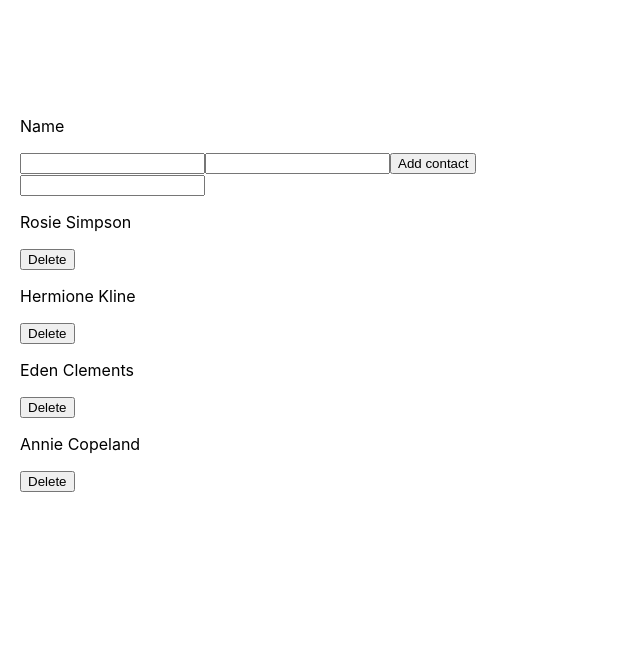
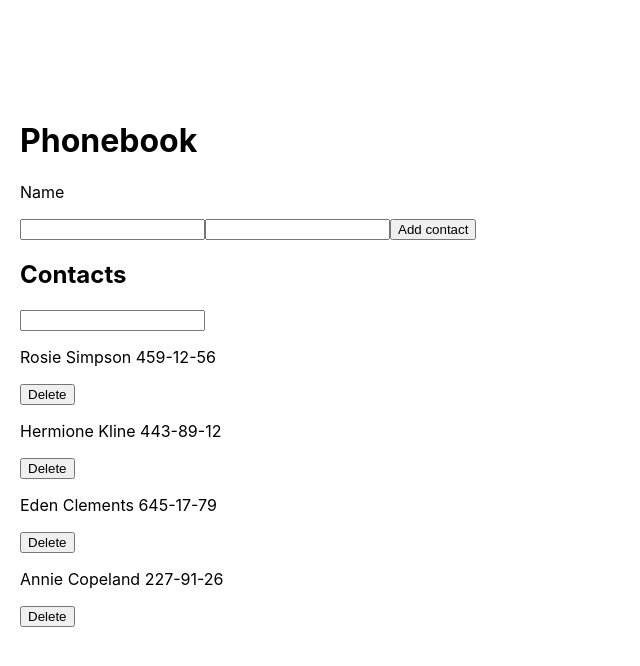
Before and after one commit to IVS737/goit-react-hw-03-phonebook, a React (Create React App) app: page / in a window 1280 px wide. Shown: the top 666 px of the page, without its empty margins (0-640 px from the left). Built offline with nearby package versions, Linux system fonts and the light colour scheme.

Commit message:
fix: change code

```diff
--- a/src/components/App.jsx
+++ b/src/components/App.jsx
@@ -36,16 +36,29 @@ export class App extends Component {
       contacts: prevState.contacts.filter(contact => contact.id !== id),
     }));
 
+  getFilteredContact = () => {
+    return this.state.contacts.filter(({ name }) =>
+      name.toLowerCase().includes(this.state.filter.toLowerCase())
+    );
+  };
+
   render() {
+    const filteredContacts = this.getFilteredContact();
     return (
       <div className={styles.Container}>
+        <h1>Phonebook</h1>
         <ContactForm submit={this.handleSubmit} />
+
+        <h2>Contacts</h2>
+        <input
+          name="filter"
+          onChange={this.handleFilterChange}
+          value={this.state.filter}
+        />
 
         <ContactList
           onDeleteContact={this.handleDeleteContact}
-          onInputChange={this.handleFilterChange}
-          contacts={this.state.contacts}
-          filter={this.state.filter}
+          contacts={filteredContacts}
         />
       </div>
     );
--- a/src/components/ContactForm/ContactForm.jsx
+++ b/src/components/ContactForm/ContactForm.jsx
@@ -6,6 +6,7 @@ export class ContactForm extends Component {
     number: '',
   };
   handleSubmit = e => {
+    e.preventDefault();
     const { submit } = this.props;
 
     submit({ ...this.state });
@@ -18,7 +19,7 @@ export class ContactForm extends Component {
 
   render() {
     return (
-      <form onSubmit={this.submit}>
+      <form onSubmit={this.handleSubmit}>
         <p>Name</p>
         <input
           type="text"
--- a/src/components/ContactList/ContactList.jsx
+++ b/src/components/ContactList/ContactList.jsx
@@ -1,25 +1,14 @@
-import { Component } from 'react';
-
-export class ContactList extends Component {
-  render() {
-    const { onInputChange, contacts, filter, onDeleteContact } = this.props;
-
+export const ContactList = ({ contacts, onDeleteContact }) => {
   return (
     <div>
-        <input name="filter" onChange={onInputChange} />
-        {contacts
-          .filter(({ name }) =>
-            name.toLowerCase().includes(filter.toLowerCase())
-          )
-          .map(({ id, name, phone }) => (
+      {contacts.map(({ id, name, number }) => (
         <div key={id}>
           <p>
-                {name} {phone}
+            {name} {number}
           </p>
           <button onClick={() => onDeleteContact(id)}>Delete</button>
         </div>
       ))}
     </div>
   );
-  }
-}
+};
```
Lines whose indentation alone changed are shown as unchanged.
